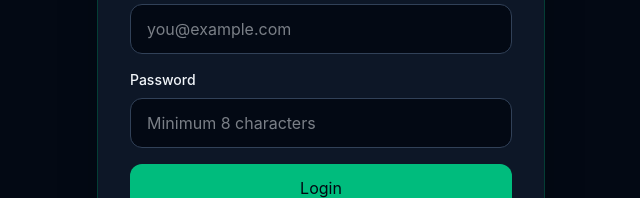
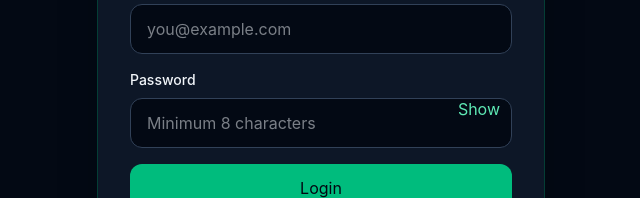
Before and after one commit to AbdhurRahman25/ChaiMint, a React (Vite) app in the folder frontend/: page / in a window 1280 px wide. Shown: the part 444-642 px from the top of the page, without its empty margins (319-959 px from the left). Built offline with nearby package versions, Linux system fonts and the light colour scheme.

Commit message:
hide & show button

```diff
--- a/frontend/src/Login.tsx
+++ b/frontend/src/Login.tsx
@@ -23,6 +23,7 @@ export default function Login({ onLoginSuccess }: LoginProps) {
   const [email, setEmail] = useState("");
   const [otp, setOtp] = useState("");
   const [password, setPassword] = useState("");
+  const [showPassword, setShowPassword] = useState(false);
   const [otpSent, setOtpSent] = useState(false);
   const [loading, setLoading] = useState(false);
   const [message, setMessage] = useState("");
@@ -35,6 +36,7 @@ export default function Login({ onLoginSuccess }: LoginProps) {
     setOtp("");
     setPassword("");
     setOtpSent(false);
+    setShowPassword(false);
     setMessage("");
     setError(false);
   }
@@ -309,12 +311,13 @@ export default function Login({ onLoginSuccess }: LoginProps) {
             </>
           )}
 
-          <div>
+
+<div className="relative">
   <label className="mb-2 block text-sm font-medium">
   Password
 </label>
   <input
-              type="password"
+    type={showPassword ? "text" : "password"}
     value={password}
     onChange={(event) => setPassword(event.target.value)}
     placeholder="Minimum 8 characters"
@@ -325,9 +328,19 @@ export default function Login({ onLoginSuccess }: LoginProps) {
     }
     disabled={loading}
     required
-              className="w-full rounded-xl border border-slate-700 bg-[#030914] px-4 py-3 outline-none focus:border-emerald-500 disabled:opacity-60"
+    className="w-full rounded-xl border border-slate-700 bg-[#030914] px-4 py-3 pr-20 outline-none focus:border-emerald-500 disabled:opacity-60"
   />
+
+  <button
+    type="button"
+    onClick={() => setShowPassword((previous) => !previous)}
+    className="absolute right-3 top-1/2 -translate-y-1/2 text-sm font-semibold text-emerald-300 hover:text-emerald-200"
+    aria-label={showPassword ? "Hide password" : "Show password"}
+  >
+    {showPassword ? "Hide" : "Show"}
+  </button>
 </div>
+
 
           {message && (
             <p
```
Lines whose indentation alone changed are shown as unchanged.
